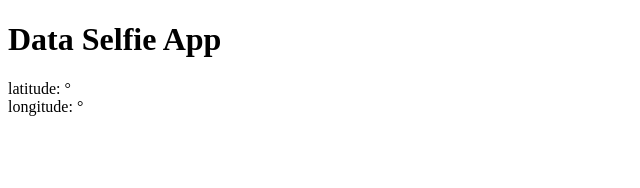
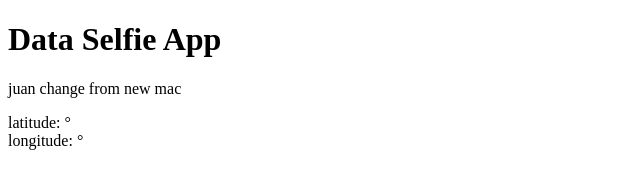
Before and after one commit to juankennaugh/codingtrain_01, a website: page public/index.html in a window 1280 px wide. Shown: the whole page, without its empty margins (0-640 px from the left). Drawn offline with Linux system fonts and the light colour scheme.

Commit message:
make a change from new mac to check pushing

```diff
--- a/public/index.html
+++ b/public/index.html
@@ -38,6 +38,7 @@
     </script>
 
     <h1>Data Selfie App</h1>
+    <p>juan change from new mac</p>
     <p>
       latitude: <span id="latitude"></span>&deg;<br />
       longitude: <span id="longitude"></span>&deg;
```
